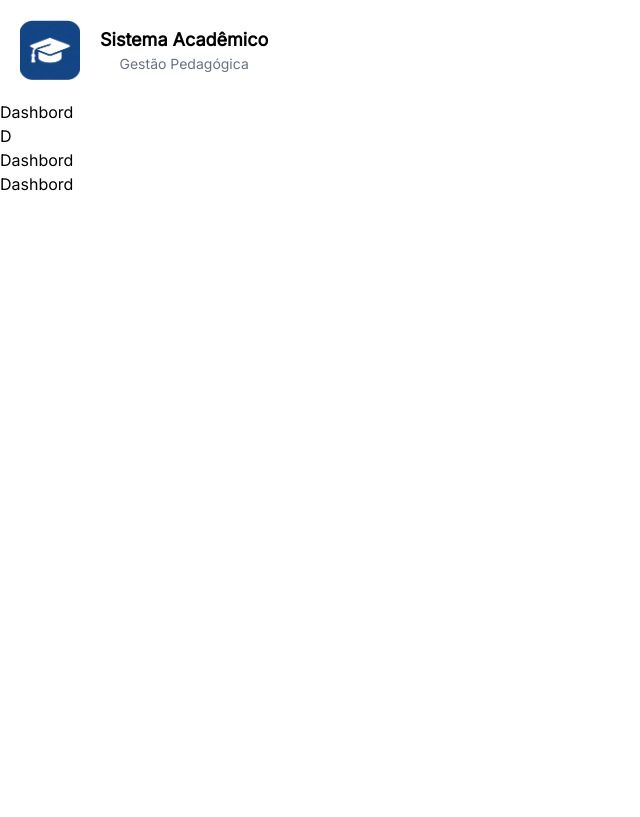
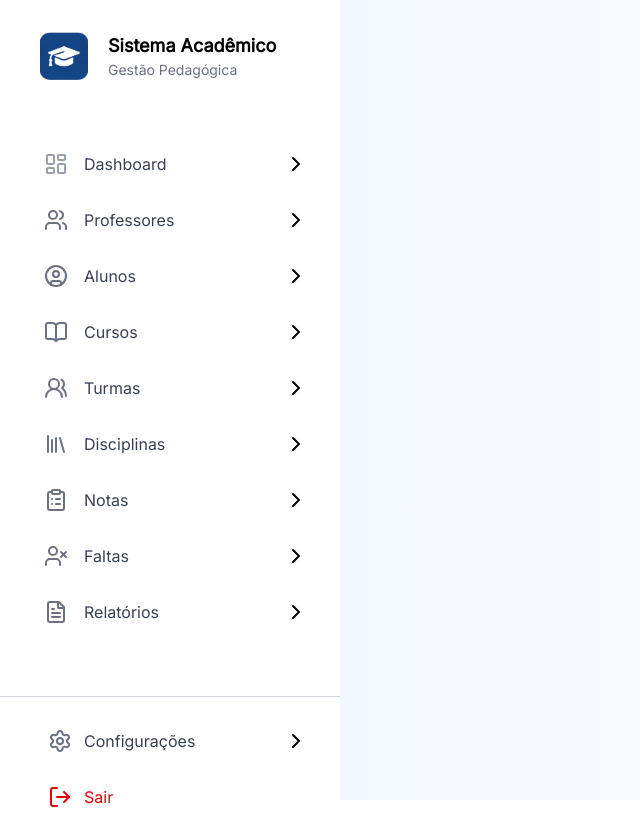
Before and after one commit to PedroMawonso/Pedago_system, a React (Vite) app: page / in a window 1280 px wide. Shown: the whole page, without its empty margins (0-640 px from the left). Built offline with nearby package versions, Linux system fonts and the light colour scheme.

Commit message:
feat: Finaliza a implementação do componente Sidebar

```diff
--- a/package.json
+++ b/package.json
@@ -12,8 +12,10 @@
   "dependencies": {
     "@fontsource/inter": "^5.2.8",
     "@tailwindcss/vite": "^4.3.0",
+    "lucide-react": "^1.17.0",
     "react": "^19.2.6",
     "react-dom": "^19.2.6",
+    "react-router-dom": "^7.17.0",
     "tailwind-merge": "^3.6.0",
     "tailwindcss": "^4.3.0"
   },
--- a/src/App.jsx
+++ b/src/App.jsx
@@ -1,25 +1,22 @@
 import React from 'react';
-import Login from './componets/Login';
+import Login from './pages/Login';
 import Sidebar from './componets/Sidebar';
+import Header from './componets/Header';
 import { twMerge as cn } from 'tailwind-merge';
 
 function App() {
   return (
     <div
       className={cn(
-        'bg-linear-to-r',
-        'from',
-        'bg-blue-50',
-        'to',
-        'bg-indigo-100',
-        'to',
-        'bg-purple-20',
+        'bg-gradient-to-r',
+        'from-blue-50',
+        'to-bg-purple-200',
         'w-screen',
         'h-screen',
-      )}
-    >
-     {/*  <Login></Login> */}
+      )}>
+{/*       <Header></Header> */}
       <Sidebar></Sidebar>
+   {/*    <Login></Login> */}
     </div>
   );
 }
--- /dev/null
+++ b/src/componets/Header.jsx
@@ -0,0 +1,30 @@
+import React from 'react';
+import { Menu } from 'lucide-react';
+import { twMerge as cn } from 'tailwind-merge';
+
+function Header() {
+  return (
+    <div>
+      <header
+        className={cn(
+          'flex',
+          'justify-between',
+          'p-8',
+          'border-4',
+          'bg-white',
+          'md:ml-90',
+          'w-screen',
+        )}>
+        <button className={cn('block', 'md:hidden', 'cursor-pointer')}>
+          <Menu />
+        </button>
+
+        <h1 className={cn('font-extrabold', 'text-xl')}>Dashboard</h1>
+
+        <div></div>
+      </header>
+    </div>
+  );
+}
+
+export default Header;
--- a/src/componets/Sidebar.jsx
+++ b/src/componets/Sidebar.jsx
@@ -1,18 +1,34 @@
 import React from 'react';
 import logo from '../assets/graduacao.png';
 import { twMerge as cn } from 'tailwind-merge';
+import {
+  LayoutDashboard,
+  ChevronRight,
+  Users,
+  CircleUser,
+  BookOpen,
+  UsersRound,
+  Library,
+  ClipboardList,
+  UserX,
+  FileText,
+  Settings,
+  LogOut,
+} from 'lucide-react';
 
 function Sidebar() {
   return (
-    <div>
-      <aside>
-        <div className={cn('p-5', 'flex', 'items-center', 'space-x-5')}>
+    <div className={cn('flex')}>
+      <aside className={cn('bg-white', 'w-85', 'h-screen', 'space-y-15')}>
+        <div
+          className={cn('pl-10', 'pt-8', 'flex', 'items-center', 'space-x-5')}>
           <img
             src={logo}
             alt='Logo_graduacao'
-            className={cn('w-15', 'h-15')}
+            className={cn('w-12', 'h-12')}
           />
-          <div className={cn('text-center')}>
+
+          <div>
             <h1 className={cn('text-lg', 'font-semibold')}>
               Sistema Acadêmico
             </h1>
@@ -20,22 +36,285 @@ function Sidebar() {
           </div>
         </div>
 
-        <nav>
-          <ul>
-            <li>
-              <a href='#'>Dashbord</a>
+        <nav className={cn('')}>
+          <ul className={cn('ml-9', 'space-y-2', 'w-70')}>
+            <li
+              className={cn(
+                'flex',
+                'space-x-10',
+                'hover:bg-gray-200 rounded-md p-2 pt-3 pb-3',
+                'duration-500',
+                'hover:duration-500',
+              )}>
+              <div className={cn('flex', 'space-x-4', 'w-50')}>
+                <div className='text-gray-400'>
+                  <LayoutDashboard></LayoutDashboard>
+                </div>
+                <a
+                  href='#'
+                  className='text-gray-700 cursor-default'>
+                  Dashboard
+                </a>
+              </div>
+
+              <div>
+                <ChevronRight></ChevronRight>
+              </div>
             </li>
-            <li>
-              <a href='#'>D</a>
-              <li>
-                <a href='#'>Dashbord</a>
-              </li>
-              <li>
-                <a href='#'>Dashbord</a>
-              </li>
+
+            <li
+              className={cn(
+                'flex',
+                'space-x-10',
+                'hover:bg-gray-200 rounded-md p-2 pt-3 pb-3',
+                'duration-500',
+                'hover:duration-500',
+              )}>
+              <div className={cn('flex', 'space-x-4', 'w-50')}>
+                <div className='text-gray-500'>
+                  <Users></Users>
+                </div>
+                <a
+                  href='#'
+                  className='text-gray-700 cursor-default'>
+                  Professores
+                </a>
+              </div>
+
+              <div>
+                <ChevronRight></ChevronRight>
+              </div>
+            </li>
+
+            <li
+              className={cn(
+                'flex',
+                'space-x-10',
+                'hover:bg-gray-200 rounded-md p-2 pt-3 pb-3',
+                'duration-500',
+                'hover:duration-500',
+              )}>
+              <div className={cn('flex', 'space-x-4', 'w-50')}>
+                <div className='text-gray-500'>
+                  <CircleUser></CircleUser>
+                </div>
+                <a
+                  href='#'
+                  className='text-gray-700 cursor-default'>
+                  Alunos
+                </a>
+              </div>
+
+              <div>
+                <ChevronRight></ChevronRight>
+              </div>
+            </li>
+
+            <li
+              className={cn(
+                'flex',
+                'space-x-10',
+                'hover:bg-gray-200 rounded-md p-2 pt-3 pb-3',
+                'duration-500',
+                'hover:duration-500',
+              )}>
+              <div className={cn('flex', 'space-x-4', 'w-50')}>
+                <div className='text-gray-500'>
+                  <BookOpen></BookOpen>
+                </div>
+                <a
+                  href='#'
+                  className='text-gray-700 cursor-default'>
+                  Cursos
+                </a>
+              </div>
+
+              <div>
+                <ChevronRight></ChevronRight>
+              </div>
+            </li>
+
+            <li
+              className={cn(
+                'flex',
+                'space-x-10',
+                'hover:bg-gray-200 rounded-md p-2 pt-3 pb-3',
+                'duration-500',
+                'hover:duration-500',
+              )}>
+              <div className={cn('flex', 'space-x-4', 'w-50')}>
+                <div className='text-gray-500'>
+                  <UsersRound></UsersRound>
+                </div>
+                <a
+                  href='#'
+                  className='text-gray-700 cursor-default'>
+                  Turmas
+                </a>
+              </div>
+
+              <div>
+                <ChevronRight></ChevronRight>
+              </div>
+            </li>
+
+            <li
+              className={cn(
+                'flex',
+                'space-x-10',
+                'hover:bg-gray-200 rounded-md p-2 pt-3 pb-3',
+                'duration-500',
+                'hover:duration-500',
+              )}>
+              <div className={cn('flex', 'space-x-4', 'w-50')}>
+                <div className='text-gray-500'>
+                  <Library></Library>
+                </div>
+                <a
+                  href='#'
+                  className='text-gray-700 cursor-default'>
+                  Disciplinas
+                </a>
+              </div>
+
+              <div>
+                <ChevronRight></ChevronRight>
+              </div>
+            </li>
+
+            <li
+              className={cn(
+                'flex',
+                'space-x-10',
+                'hover:bg-gray-200 rounded-md p-2 pt-3 pb-3',
+                'duration-500',
+                'hover:duration-500',
+              )}>
+              <div className={cn('flex', 'space-x-4', 'w-50')}>
+                <div className='text-gray-500'>
+                  <ClipboardList></ClipboardList>
+                </div>
+                <a
+                  href='#'
+                  className='text-gray-700 cursor-default'>
+                  Notas
+                </a>
+              </div>
+
+              <div>
+                <ChevronRight></ChevronRight>
+              </div>
+            </li>
+
+            <li
+              className={cn(
+                'flex',
+                'space-x-10',
+                'hover:bg-gray-200 rounded-md p-2 pt-3 pb-3',
+                'duration-500',
+                'hover:duration-500',
+              )}>
+              <div className={cn('flex', 'space-x-4', 'w-50')}>
+                <div className='text-gray-500'>
+                  <UserX></UserX>
+                </div>
+                <a
+                  href='#'
+                  className='text-gray-700 cursor-default'>
+                  Faltas
+                </a>
+              </div>
+
+              <div>
+                <ChevronRight></ChevronRight>
+              </div>
+            </li>
+
+            <li
+              className={cn(
+                'flex',
+                'space-x-10',
+                'hover:bg-gray-200 rounded-md p-2 pt-3 pb-3',
+                'duration-500',
+                'hover:duration-500',
+              )}>
+              <div className={cn('flex', 'space-x-4', 'w-50')}>
+                <div className='text-gray-500'>
+                  <FileText></FileText>
+                </div>
+                <a
+                  href='#'
+                  className='text-gray-700 cursor-default'>
+                  Relatórios
+                </a>
+              </div>
+
+              <div>
+                <ChevronRight></ChevronRight>
+              </div>
             </li>
           </ul>
         </nav>
+
+        <footer
+          className={cn('border-t', 'border-gray-300', 'pt-5', 'text-center')}>
+          <nav>
+            <ul className={cn('ml-10', 'space-y-2', 'w-69')}>
+              <li
+                className={cn(
+                  'flex',
+                  'space-x-10',
+                  'p-2',
+                  'pt-3',
+                  'pb-3',
+                  'rounded-md',
+                  'hover:bg-gray-200',
+                  'duration-500',
+                  'hover:duration-500',
+                )}>
+                <div className='flex space-x-3 w-50'>
+                  <div className='text-gray-500'>
+                    <Settings></Settings>
+                  </div>
+                  <a
+                    href='#'
+                    className='text-gray-700 cursor-default'>
+                    Configurações
+                  </a>
+                </div>
+                <div>
+                  <ChevronRight></ChevronRight>
+                </div>
+              </li>
+
+              <li
+                className={cn(
+                  'flex',
+                  'space-x-10',
+                  'p-2',
+                  'pt-3',
+                  'pb-2',
+                  'text-red-600',
+                  'rounded-md',
+                  'hover:bg-red-200',
+                  'duration-500',
+                  'hover:duration-500',
+                )}>
+                <div className='flex space-x-3 w-50'>
+                  <div>
+                    <LogOut></LogOut>
+                  </div>
+
+                  <a
+                    href='#'
+                    className='cursor-default'>
+                    Sair
+                  </a>
+                </div>
+              </li>
+            </ul>
+          </nav>
+        </footer>
       </aside>
     </div>
   );
--- /dev/null
+++ b/src/pages/Dashboard.jsx
@@ -0,0 +1,7 @@
+import React from 'react';
+
+function Dashboard() {
+  return <div>Dashboard</div>;
+}
+
+export default Dashboard;
```
Also changed, not shown: src/main.jsx (+7 -6 lines), src/pages/Login.jsx (renamed from src/componets/Login.jsx, +4 -8 lines), 1 other file (tests, documents, lock files or other folders).
